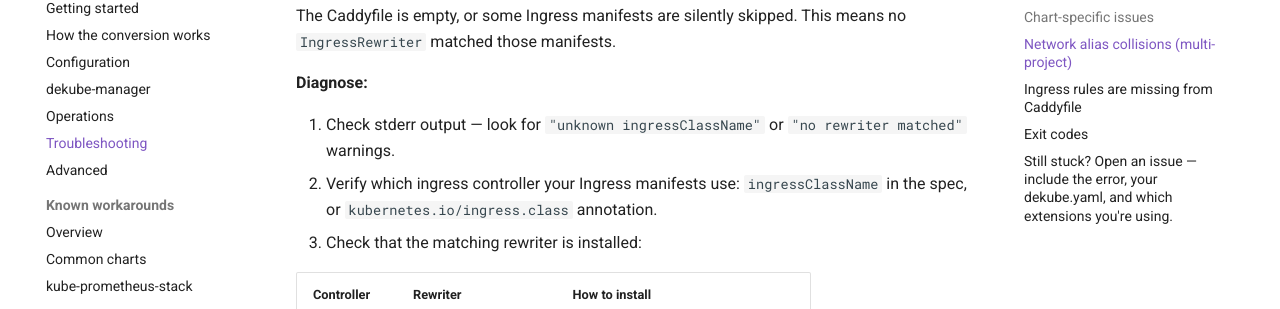
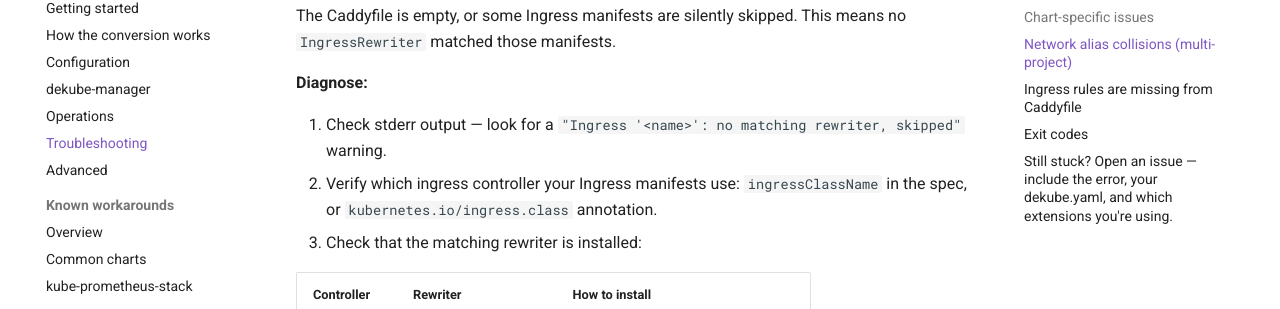
Before and after one commit to dekubeio/helmfile2compose-docs, an MkDocs documentation site: the page built from docs/troubleshooting.md, in a window 1280 px wide and 900 px high, scrolled down 2337 px. Shown: the part 145-454 px from the top of the window. Built offline with MkDocs 1.6.1 and Material for MkDocs 9.7.7, drawn with Linux system fonts in a browser that asks for light colours; comment, search, counter and statistics services are not loaded.

Commit message:
docs: fix ingress rewriter warning text to match actual output

```diff
--- a/docs/troubleshooting.md
+++ b/docs/troubleshooting.md
@@ -79,7 +79,7 @@ The Caddyfile is empty, or some Ingress manifests are silently skipped. This mea
 
 **Diagnose:**
 
-1. Check stderr output — look for `"unknown ingressClassName"` or `"no rewriter matched"` warnings.
+1. Check stderr output — look for a `"Ingress '<name>': no matching rewriter, skipped"` warning.
 2. Verify which ingress controller your Ingress manifests use: `ingressClassName` in the spec, or `kubernetes.io/ingress.class` annotation.
 3. Check that the matching rewriter is installed:
 
```
